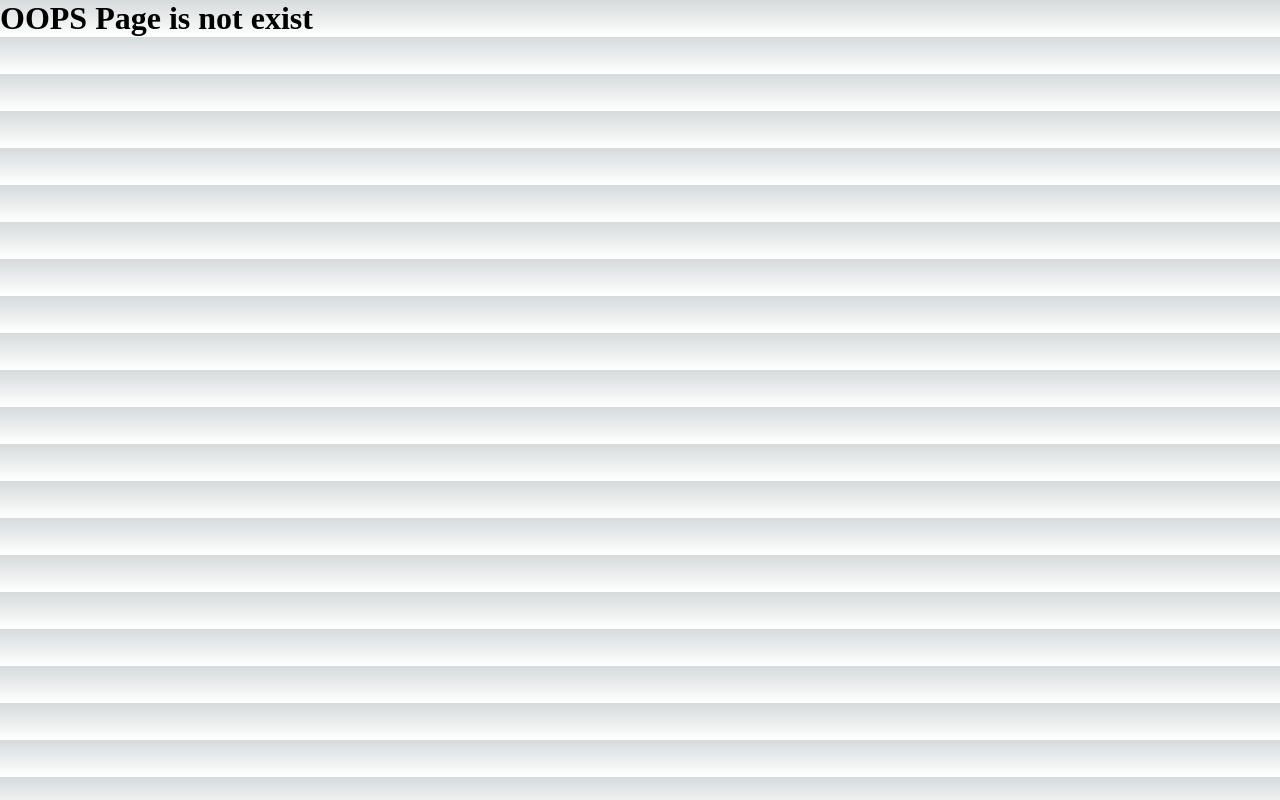
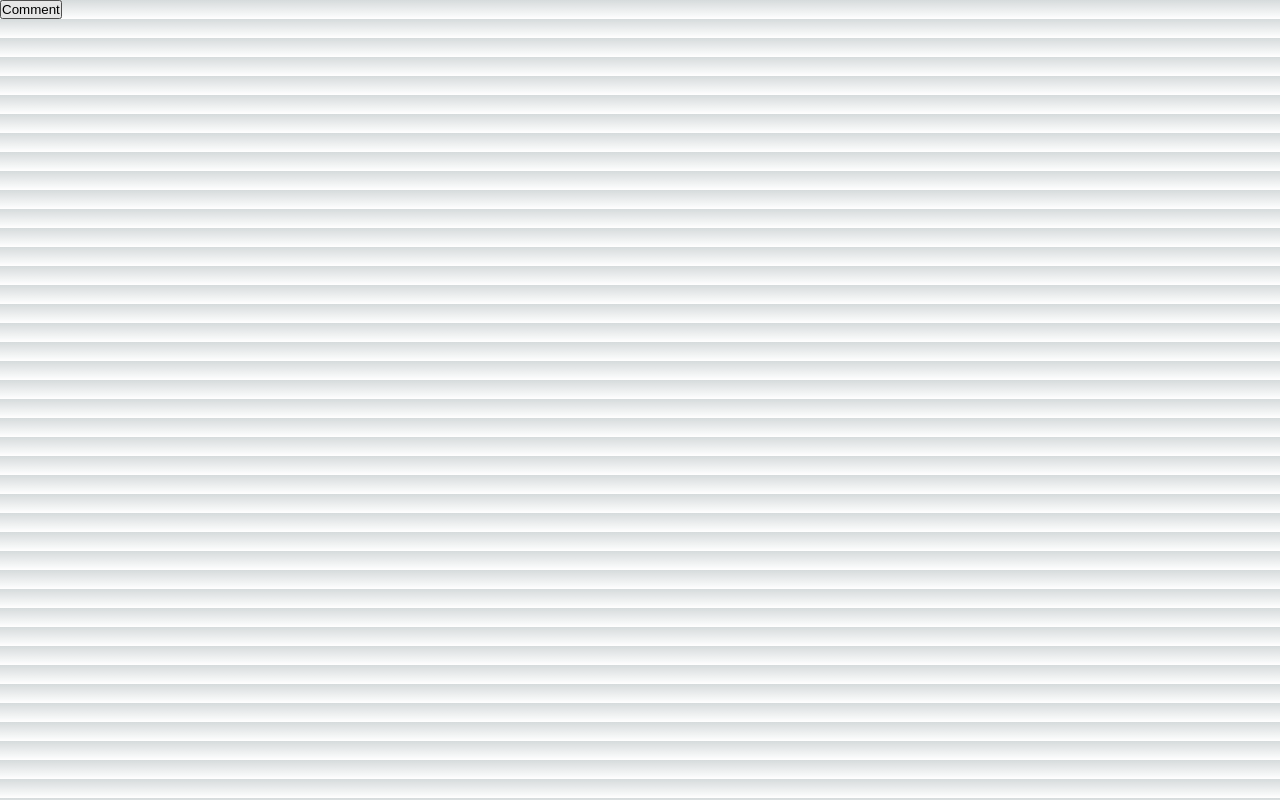
Before and after one commit to Shams425/Learning-next-js, a Next.js app: page /comments in a window 1280 px wide. Before the commit this address had no page. Built offline with nearby package versions, Linux system fonts and the light colour scheme.

Commit message:
making the api get request

```diff
--- /dev/null
+++ b/shared/data.js
@@ -0,0 +1,12 @@
+export const comments = [
+  {
+    id: 1,
+    title: "comment 1",
+    text: "This is first a comment",
+  },
+  {
+    id: 2,
+    title: "comment 2",
+    text: "This is second a comment",
+  },
+];
--- /dev/null
+++ b/src/pages/api/comments/index.js
@@ -0,0 +1,5 @@
+import { comments } from "../../../../shared/data";
+
+export default function handler(req, res) {
+  res.status(200).json(comments);
+}
--- /dev/null
+++ b/src/pages/comments/index.js
@@ -0,0 +1,32 @@
+import { useEffect, useState } from "react";
+
+function Comments() {
+  const [comments, setComments] = useState([]);
+  const [loading, setLoading] = useState(true);
+
+  const fetchComments = async () => {
+    const response = await fetch("api/comments");
+    const data = await response.json();
+    setComments(data);
+    setLoading(false);
+    console.log(comments);
+  };
+
+  return (
+    <>
+      <button onClick={fetchComments}>Comment</button>
+
+      {!loading &&
+        comments.map((comment) => {
+          <div key={comment.id}>
+            <h1>
+              {comment.id} {comment.title}
+            </h1>
+            <p>{comment.text}</p>
+          </div>;
+        })}
+    </>
+  );
+}
+
+export default Comments;
```
